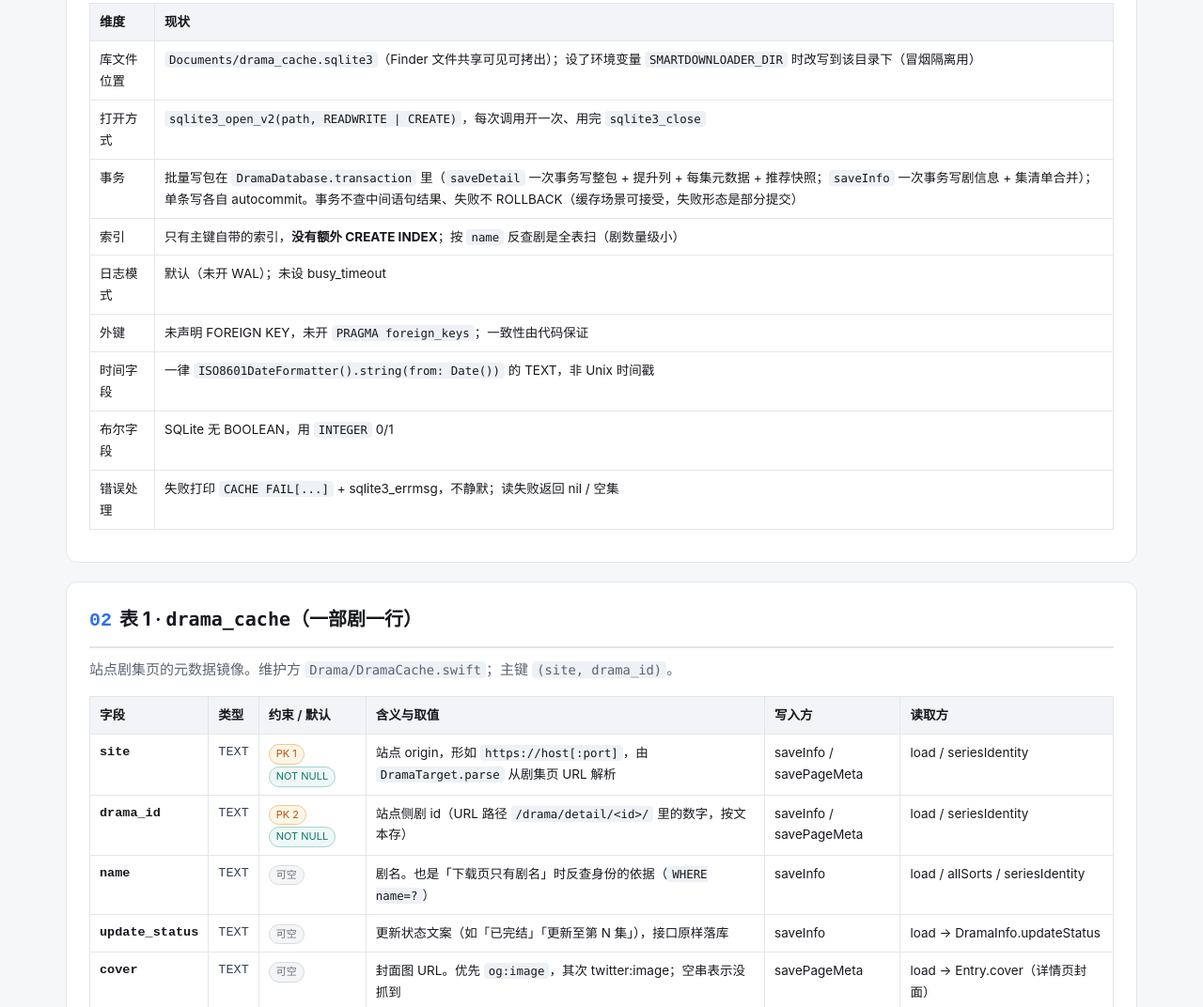
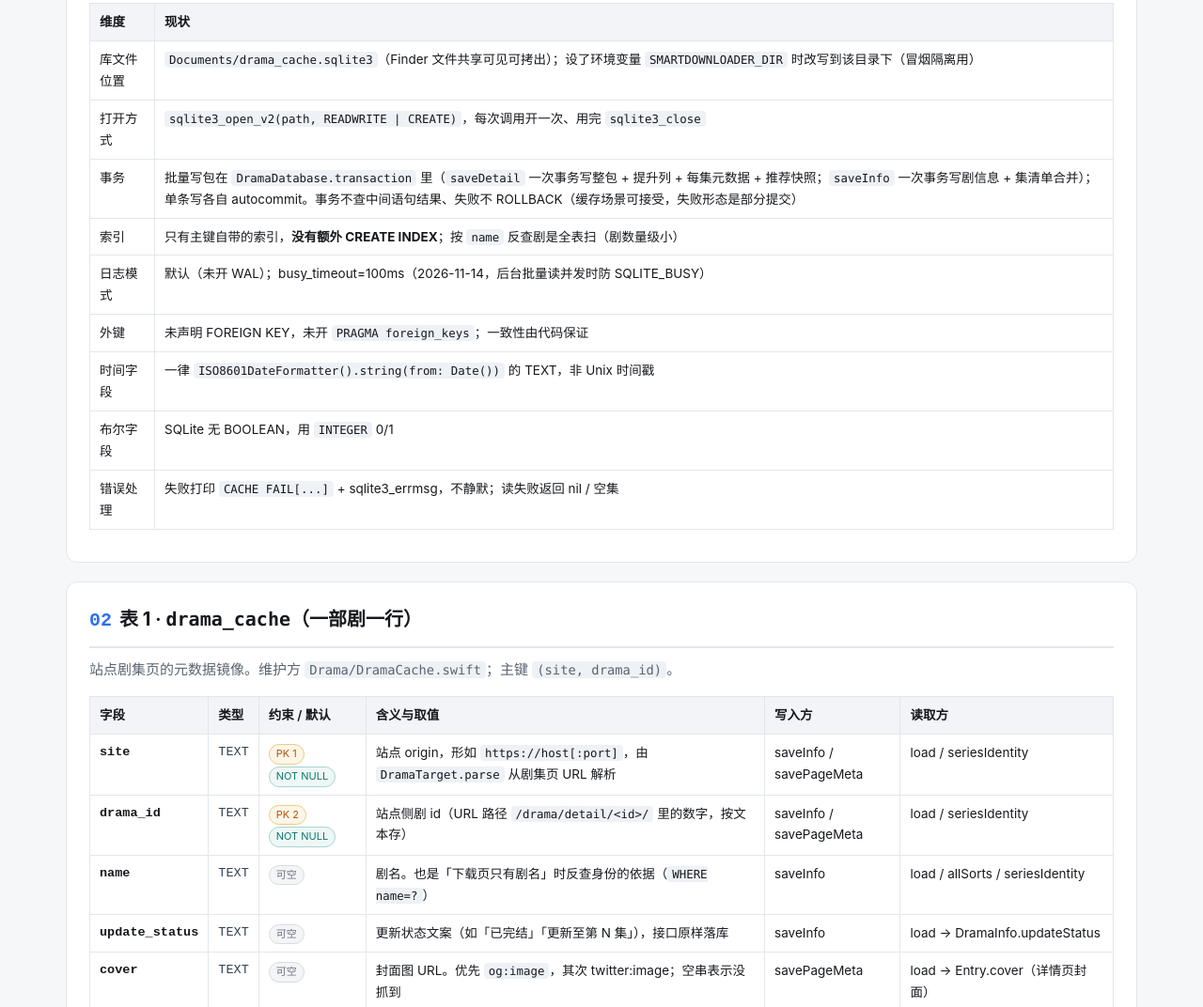
Before and after one commit to AlexInt/smart-downloader, a plain HTML site: page docs/database-design.html in a window 1280 px wide. Shown: the part 1500-2572 px from the top of the page at 94% size. Drawn offline with Linux system fonts and the light colour scheme.

Commit message:
docs: 全仓文档同步检查——修正 7 处过时项
逐份对账 README / iOS README / AGENTS / HANDOFF / specs / docs 与当前代码:

- AGENTS.md: 「网络与 WAF」补 Python 侧 IP 直连降级同步行(_ip_direct_fetch,
  2026-11-14 已完成, TLS 指纹拦截无解提示换网)
- README.md: §2 补缺省 IV 规范推导 / BYTERANGE / 多级 3 层上限 / IP 直连降级 /
  切片失败严格化; §5.1 已知限制删掉已修复的「AES-128 IV 全 0」, 换为
  TLS 指纹拦截限制(与 iOS WebKit 兜底通道的差异说明)
- iOS/README.md: 「BYTERANGE(Python 版未支持)」已过时改为已同步;
  §二新增第 6 条播放页特性(连播/末集停帧不复活/自动全屏/到底了),
  原文件位置条顺延为 7; §三架构图补沉浸式播放页两行; §六文件清单补
  Settings/ 域行, Shared 行补 MainTab/PlaybackProgress/QuickLink
- HANDOFF.md: 表头「最后更新」改 11-14, 分支状态改 main(feat/player-uikit-shell
  已合入); §1 形态清单补 video_auto + Python 同步例外说明; 删除表格中间
  空行(11-14 各行恢复为表格渲染)
- specs/播放器旋转方案调研.md: 入场几何行时长 0.35→0.30 已对齐;
  P1#2 动画时长标记已完成; P1#1 状态栏/Home indicator 标注「仍未做」
  (2026-11-14 全库复查无落点)
- docs/design/icon-coordinate-convention.md: 渲染点 App.swift:123 已失效,
  改为 Shared/MainTab.swift(tab 条目与图标唯一定义点); 本目录首次入库
- docs/database-design.html: 日志模式行「未设 busy_timeout」改为
  busy_timeout=100ms(与 DramaDatabase.swift 实现一致)

```diff
--- a/docs/database-design.html
+++ b/docs/database-design.html
@@ -198,7 +198,7 @@ footer{color:var(--muted);font-size:12.5px;text-align:center;margin-top:26px}
     <tr><td>打开方式</td><td><code>sqlite3_open_v2(path, READWRITE | CREATE)</code>，每次调用开一次、用完 <code>sqlite3_close</code></td></tr>
     <tr><td>事务</td><td>批量写包在 <code>DramaDatabase.transaction</code> 里（<code>saveDetail</code> 一次事务写整包 + 提升列 + 每集元数据 + 推荐快照；<code>saveInfo</code> 一次事务写剧信息 + 集清单合并）；单条写各自 autocommit。事务不查中间语句结果、失败不 ROLLBACK（缓存场景可接受，失败形态是部分提交）</td></tr>
     <tr><td>索引</td><td>只有主键自带的索引，<strong>没有额外 CREATE INDEX</strong>；按 <code>name</code> 反查剧是全表扫（剧数量级小）</td></tr>
-    <tr><td>日志模式</td><td>默认（未开 WAL）；未设 busy_timeout</td></tr>
+    <tr><td>日志模式</td><td>默认（未开 WAL）；busy_timeout=100ms（2026-11-14，后台批量读并发时防 SQLITE_BUSY）</td></tr>
     <tr><td>外键</td><td>未声明 FOREIGN KEY，未开 <code>PRAGMA foreign_keys</code>；一致性由代码保证</td></tr>
     <tr><td>时间字段</td><td>一律 <code>ISO8601DateFormatter().string(from: Date())</code> 的 TEXT，非 Unix 时间戳</td></tr>
     <tr><td>布尔字段</td><td>SQLite 无 BOOLEAN，用 <code>INTEGER</code> 0/1</td></tr>
```
Also changed, not shown: 6 other files.
